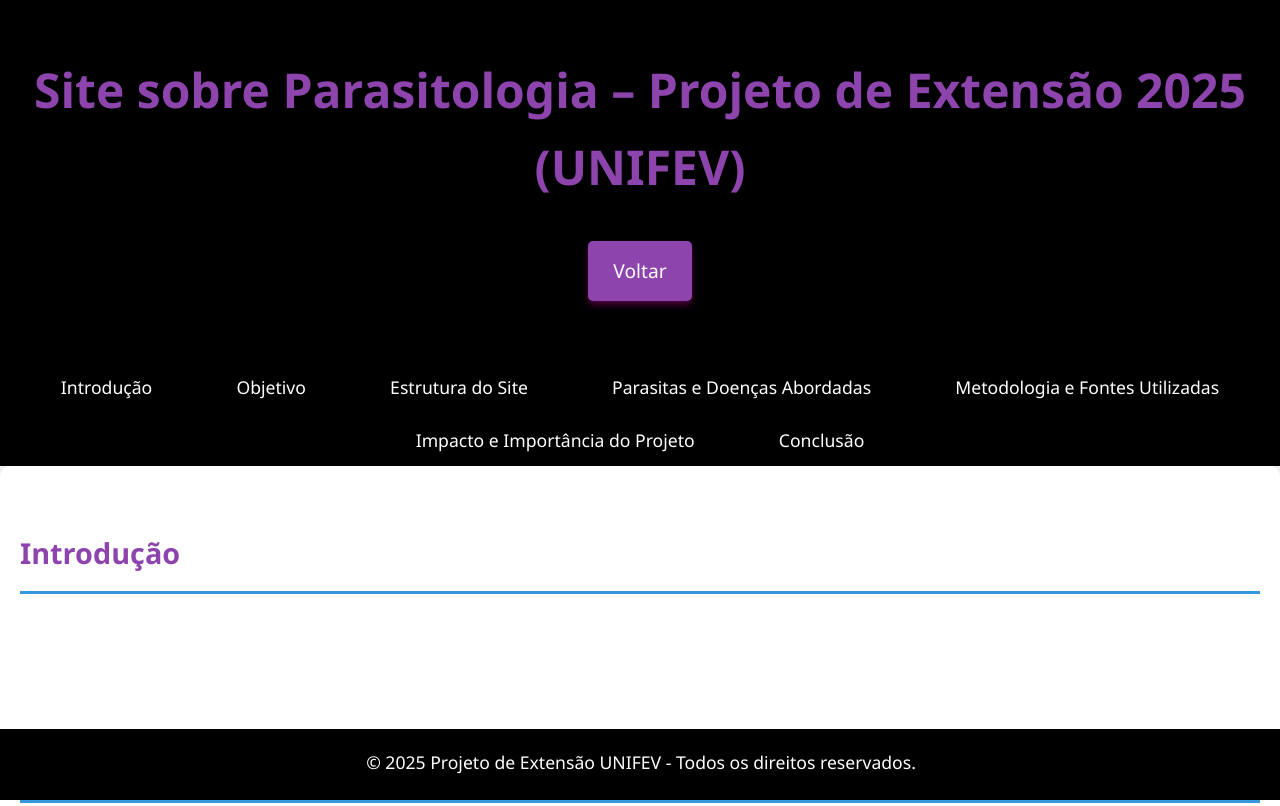
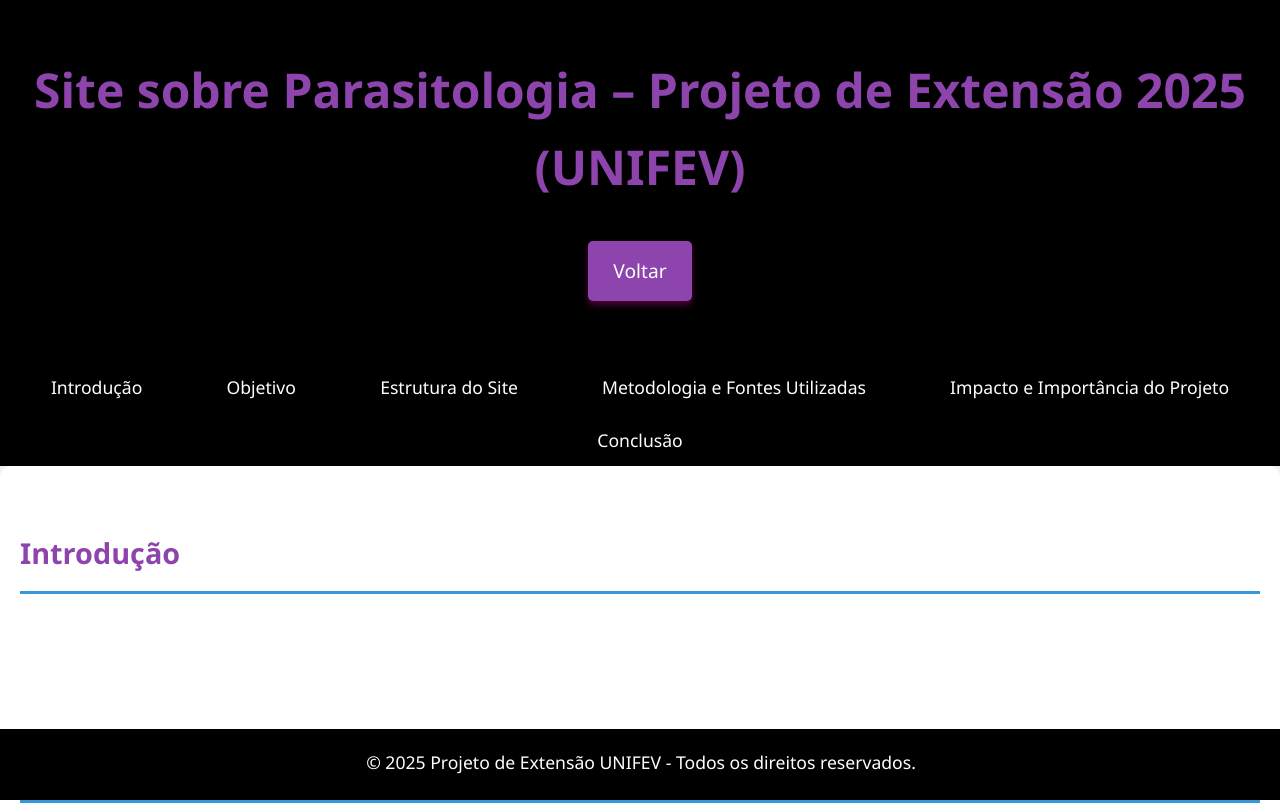
Before and after one commit to PauloKiyomura/parasitofarma, a plain HTML site: page sobre.html in a window 1280 px wide. Shown: the top 806 px of the page. Drawn offline with Linux system fonts and the light colour scheme.

Commit message:
Atualizar o sobre.html

```diff
--- a/sobre.html
+++ b/sobre.html
@@ -21,7 +21,6 @@
             <li><a href="#introducao">Introdução</a></li>
             <li><a href="#objetivo">Objetivo</a></li>
             <li><a href="#estrutura">Estrutura do Site</a></li>
-            <li><a href="#doencas">Parasitas e Doenças Abordadas</a></li>
             <li><a href="#metodologia">Metodologia e Fontes Utilizadas</a></li>
             <li><a href="#impacto">Impacto e Importância do Projeto</a></li>
             <li><a href="#conclusao">Conclusão</a></li>
```
